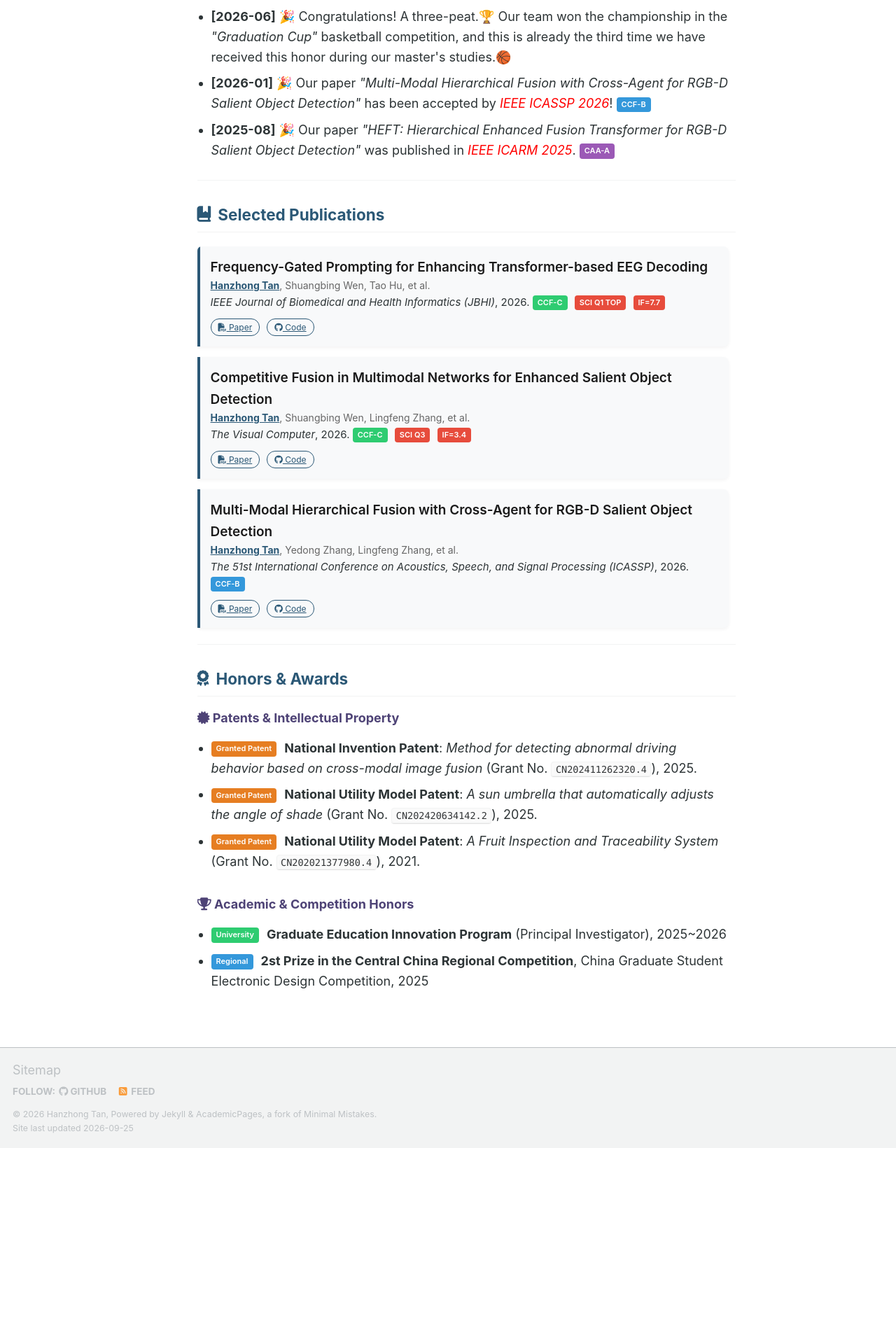
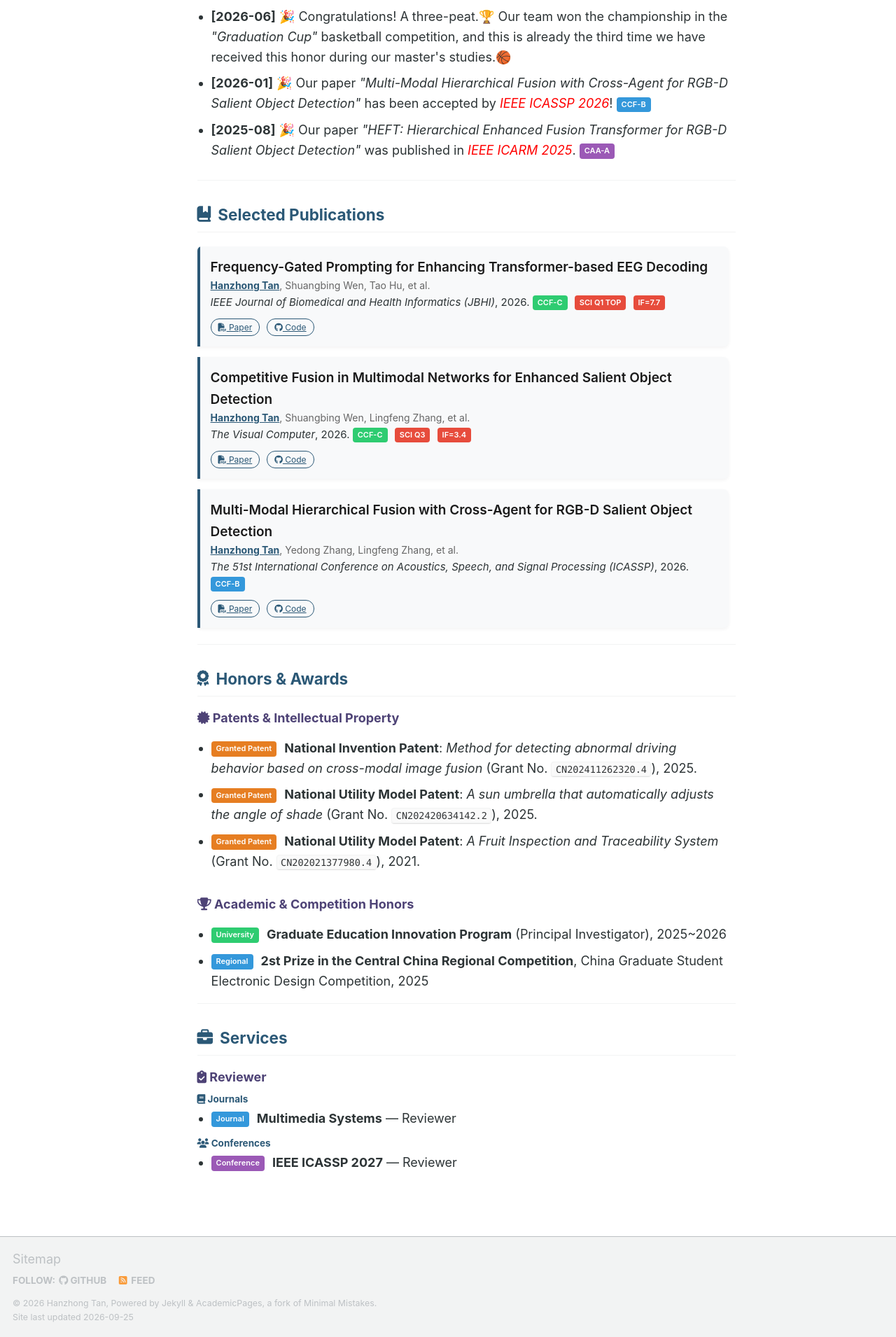
Before and after one commit to liangjiaxiaoqi/liangjiaxiaoqi.github.io, a Jekyll site: the page built from _pages/about.md, in a window 1280 px wide. Shown: the part 779-2689 px from the top of the page at 70% size. Built offline with Jekyll 4.4.1, drawn with Linux system fonts in a browser that asks for light colours; some web fonts are replaced; a script bundle is joined from its source files by our own code; library files that are not in the unit come from our copies; a style sheet for code colours, icons or effects is not loaded; before the commit the page ends 2419 px from its top, so only the background shows below that.

Commit message:
Update about.md

```diff
--- a/_pages/about.md
+++ b/_pages/about.md
@@ -378,6 +378,37 @@ Currently, my research interests focus on **Computer Vision**, **Multi-modal Lea
 </div>
 
 
+---
+<!-- 服务 -->
+<h2 class="section-title"><i class="fa-solid fa-briefcase"></i> Services</h2>
+
+<h3 style="color: var(--accent-color); margin-top: 0;">
+  <i class="fa-solid fa-clipboard-check"></i> Reviewer
+</h3>
+
+<h4 style="color: var(--primary-color); margin: 12px 0 6px;">
+  <i class="fa-solid fa-book"></i> Journals
+</h4>
+<ul style="padding-left: 20px; margin: 0;">
+  <li>
+    <span class="badge badge-blue">Journal</span>
+    <b>Multimedia Systems</b> — Reviewer
+  </li>
+</ul>
+
+<h4 style="color: var(--primary-color); margin: 12px 0 6px;">
+  <i class="fa-solid fa-users"></i> Conferences
+</h4>
+<ul style="padding-left: 20px; margin: 0;">
+  <li>
+    <span class="badge badge-purple">Conference</span>
+    <b>IEEE ICASSP 2027</b> — Reviewer
+  </li>
+</ul>
+
+
+
+
 <!--  这是注释
 ---
 permalink: /
```
